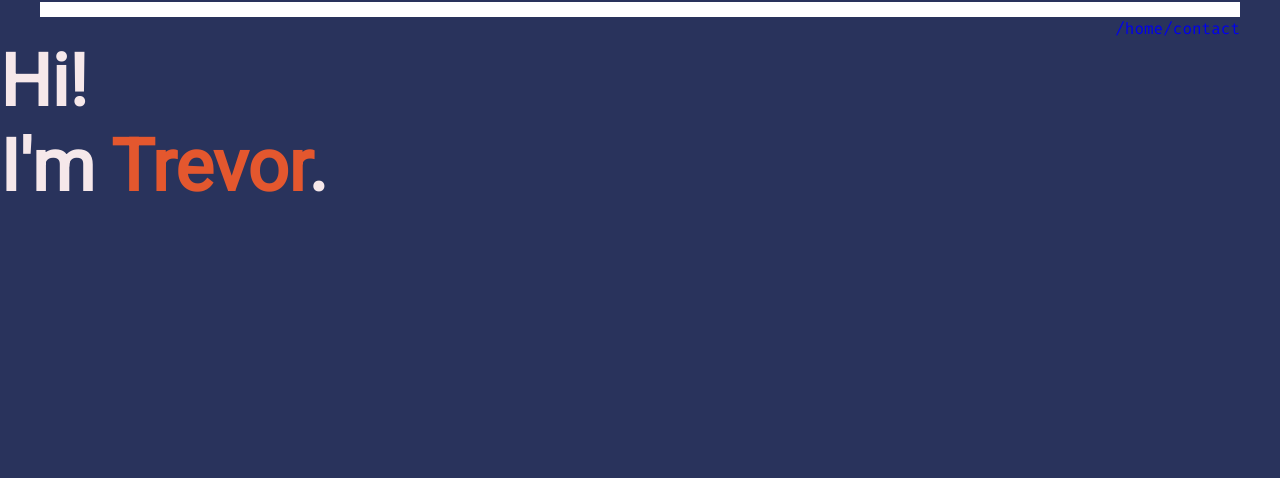
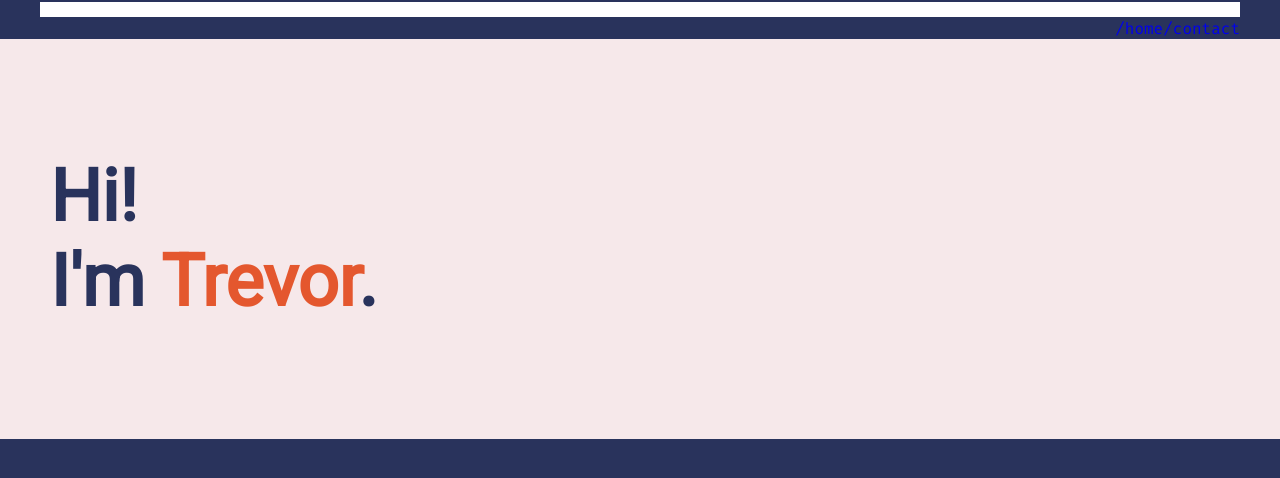
Before and after one commit to T99/trevorsears.com, a React (Create React App) app: page /home in a window 1280 px wide. Shown: the top 478 px of the page. Built offline with nearby package versions, Linux system fonts and the light colour scheme.

Commit message:
Updated home page content and styling.

```diff
--- a/src/react/pages/home-page.scss
+++ b/src/react/pages/home-page.scss
@@ -4,8 +4,32 @@
  * Project: trevorsears.com
  */
 
+@import "../../assets/styles/variables";
+
 .page-home main {
 
+	section {
 
+		display: flex;
+		flex-direction: column;
+		align-items: center;
+
+	}
+
+	.width-wrapper {
+
+		@include expandToMaxWidth();
+
+	}
+
+	.hello {
+
+		justify-content: center;
+		min-height: 50vh;
+		padding: 50px;
+		color: var(--color-bg);
+		background-color: var(--color-fg);
+
+	}
 
 }
--- a/src/react/pages/home-page.tsx
+++ b/src/react/pages/home-page.tsx
@@ -18,7 +18,9 @@ export class HomePage extends React.Component<Props, State> {
 		return (
 			<Page name="home">
 				<section className="hello">
-					<h1>Hi!<br />I'm <span className="highlight">Trevor</span>.</h1>
+					<div className="width-wrapper">
+						<h1>Hi!<br />I'm <span className="highlight">Trevor</span>.</h1>
+					</div>
 				</section>
 			</Page>
 		);
```
